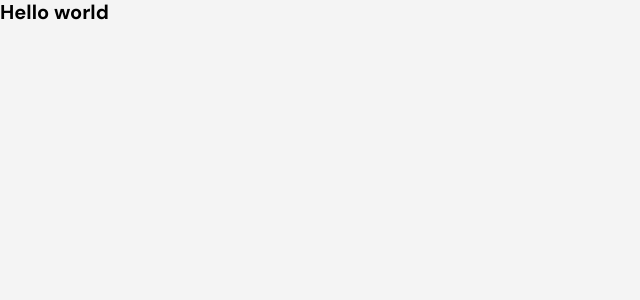
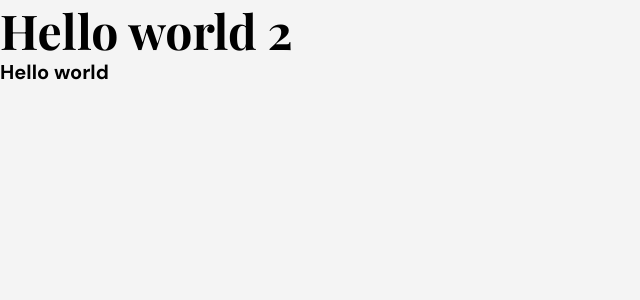
Before and after one commit to Hasan0734/test-visualizer, a Next.js app: page / in a window 1280 px wide. Shown: the top 300 px of the page, without its empty margins (0-640 px from the left). Built offline with nearby package versions, Linux system fonts and the light colour scheme; a web font is replaced by a local one.

Commit message:
added components

```diff
--- /dev/null
+++ b/components/Navbar/Navbar.tsx
@@ -0,0 +1,11 @@
+import React from 'react';
+
+const Navbar = () => {
+    return (
+        <>
+         <h1 className='blog-title'>Hello world 2</h1>
+        </>
+    );
+};
+
+export default Navbar;
--- a/pages/index.tsx
+++ b/pages/index.tsx
@@ -1,11 +1,13 @@
 import Head from 'next/head'
 import Image from 'next/image'
 import { Inter } from 'next/font/google'
+import Navbar from '@/components/Navbar/Navbar'
 
 
 export default function Home() {
   return (
    <div>
+    <Navbar/>
     <h1 className='card-title'>Hello world</h1>
    </div>
   )
```
Also changed, not shown: tsconfig.json (+23 -5 lines).
